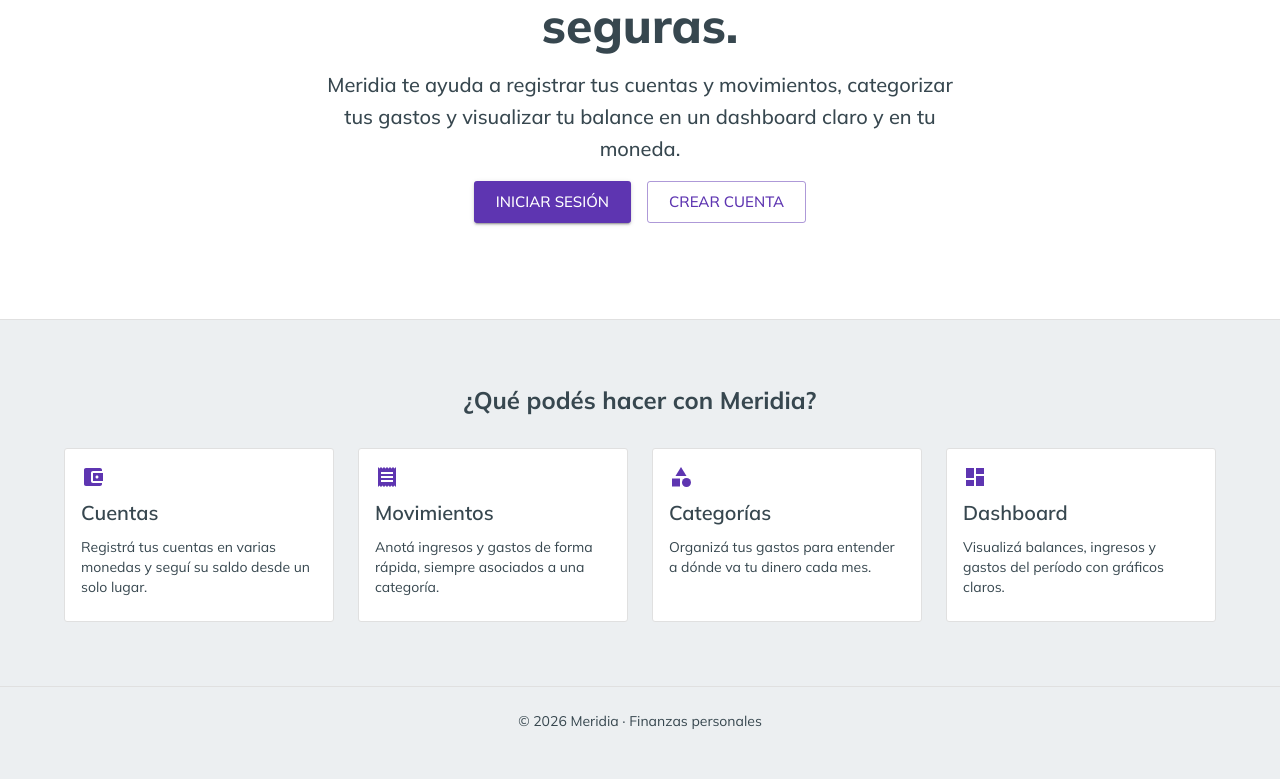
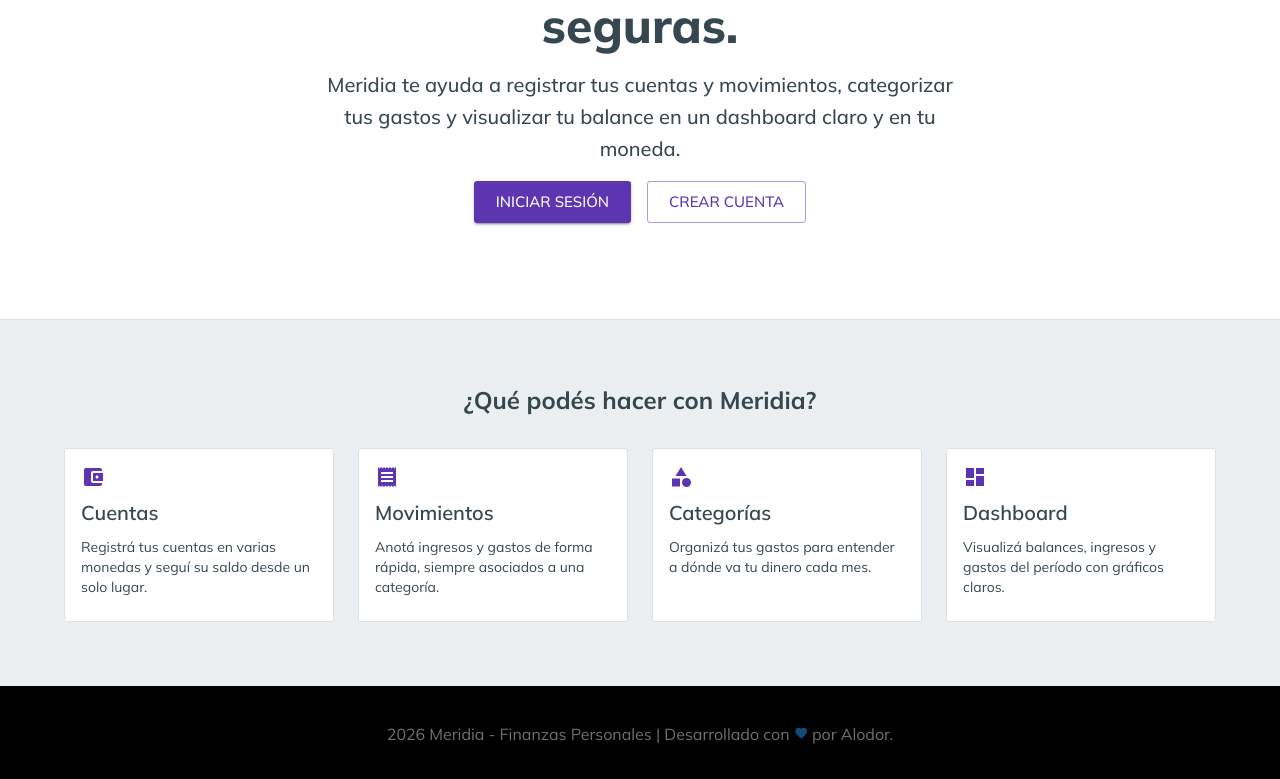
Before and after one commit to alodor24/meridia, a React (Vite) app in the folder apps/web/: page / in a window 1280 px wide. Shown: the part 292-1071 px from the top of the page. Before the commit the page ends 1047 px from the top, so only its background shows below. Built offline with nearby package versions, Linux system fonts and the light colour scheme; no server answers.

Commit message:
Create Footer component

```diff
--- /dev/null
+++ b/apps/web/src/components/ui/Footer.tsx
@@ -0,0 +1,16 @@
+import { Box, Typography } from "@mui/material";
+import FavoriteIcon from "@mui/icons-material/Favorite";
+
+const Footer = () => {
+  return (
+    <Box component="footer" sx={{ py: 4, px: 2, backgroundColor: "#000" }}>
+      <Typography sx={{ color: "#e0e0e0", opacity: 0.5 }} align="center">
+        {new Date().getFullYear()} Meridia - Finanzas Personales | Desarrollado con
+        <FavoriteIcon sx={{ fontSize: "1.4rem", pt: 1, color: "#2196f3" }} />
+        por Alodor.
+      </Typography>
+    </Box>
+  );
+};
+
+export default Footer;
--- a/apps/web/src/features/home/components/PublicLayout.tsx
+++ b/apps/web/src/features/home/components/PublicLayout.tsx
@@ -1,26 +1,18 @@
 import type { ReactNode } from "react";
 import Box from "@mui/material/Box";
-import Typography from "@mui/material/Typography";
 import { PublicNavbar } from "./PublicNavbar";
+import Footer from "@/components/ui/Footer";
 
 export const PublicLayout = ({ children }: { children: ReactNode }) => {
   return (
     <Box sx={{ display: "flex", flexDirection: "column", minHeight: "100vh" }}>
       <PublicNavbar />
-      <Box
-        component="main"
-        sx={{ flexGrow: 1, display: "flex", flexDirection: "column" }}
-      >
+
+      <Box component="main" sx={{ flexGrow: 1, display: "flex", flexDirection: "column" }}>
         {children}
       </Box>
-      <Box
-        component="footer"
-        sx={{ borderTop: 1, borderColor: "divider", py: 3 }}
-      >
-        <Typography variant="body2" color="text.secondary" align="center">
-          © {new Date().getFullYear()} Meridia · Finanzas personales
-        </Typography>
-      </Box>
+
+      <Footer />
     </Box>
   );
 };
```
